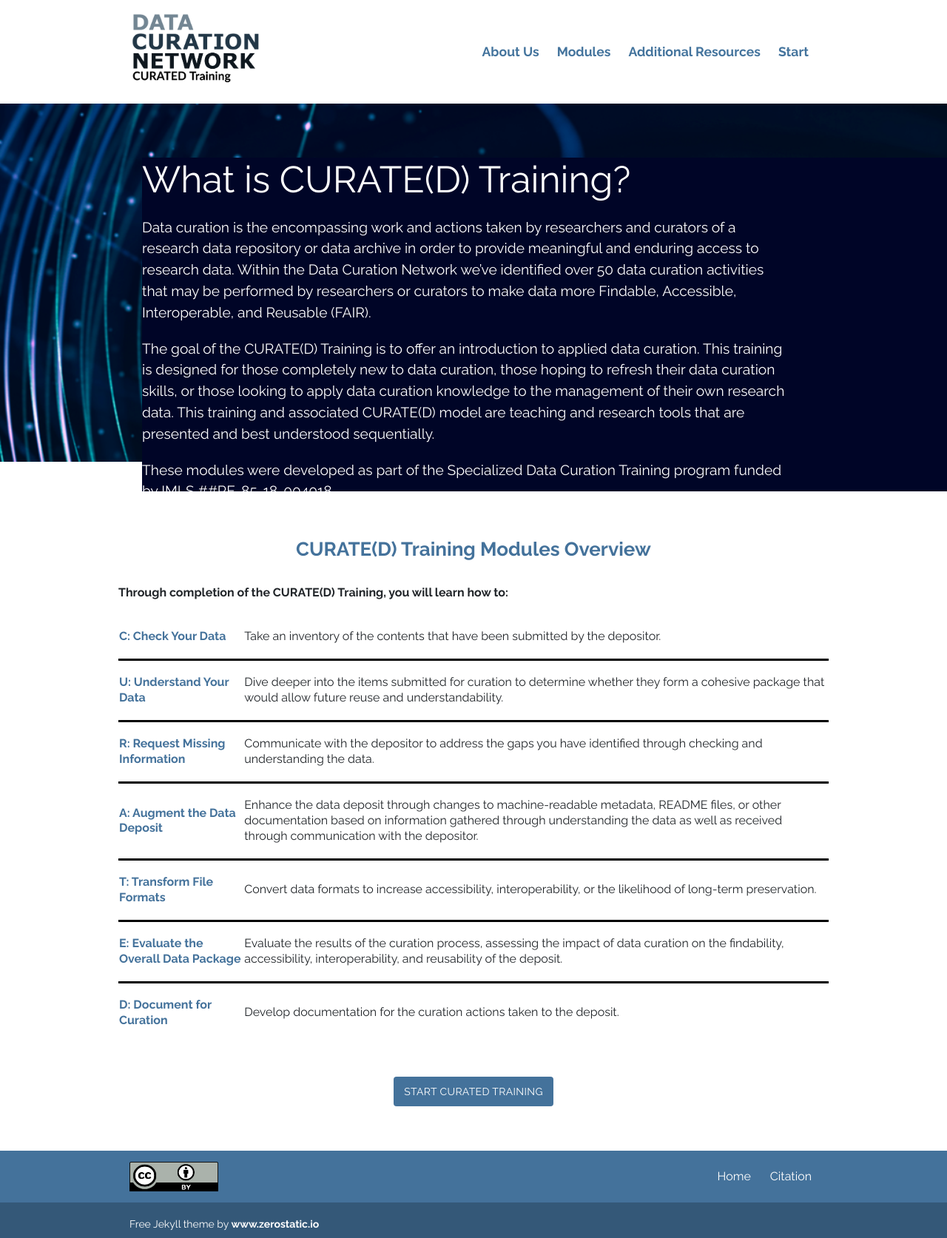
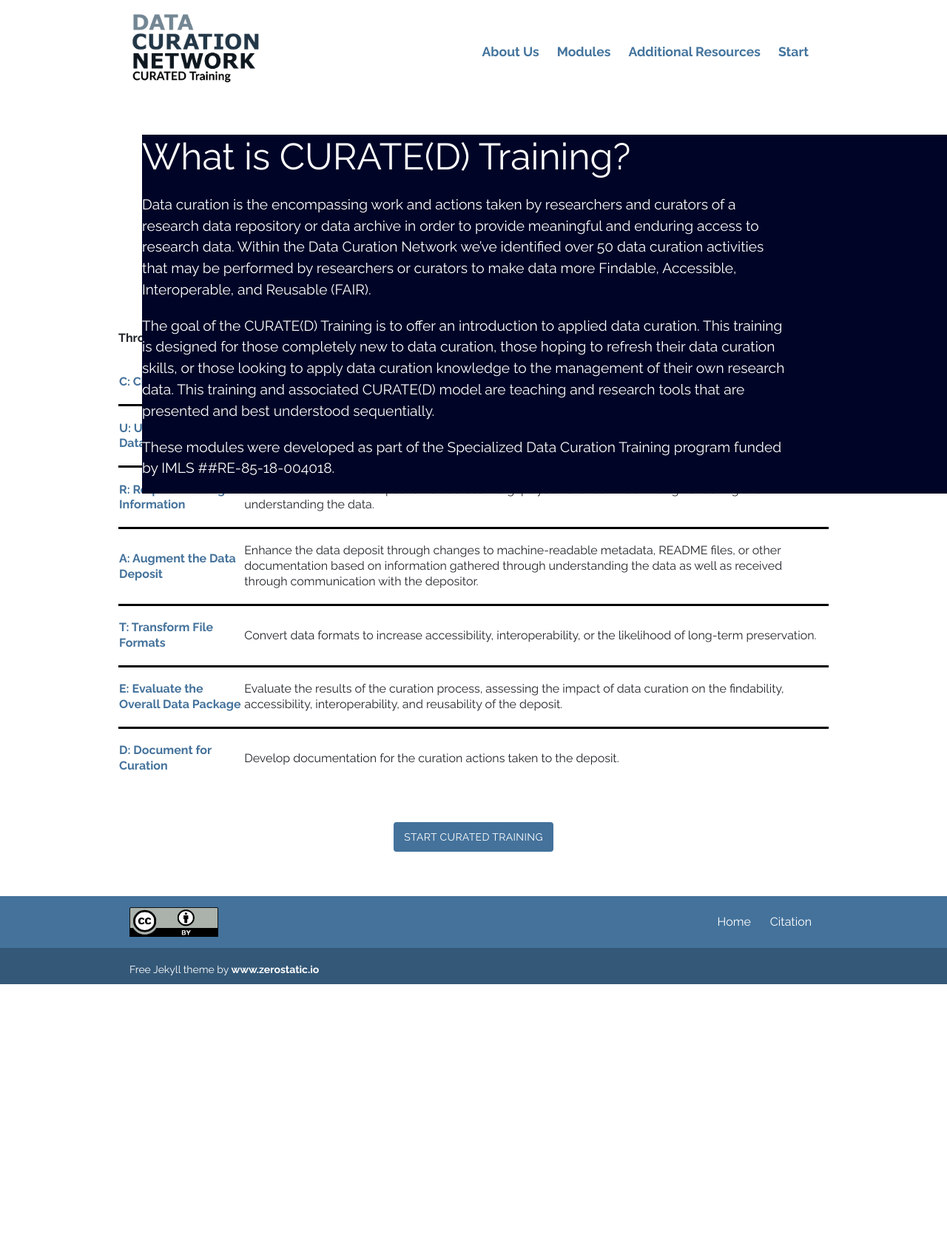
Before and after one commit to DataCurationNetwork/CURATED, a Jekyll site: the page built from index.md, in a window 1280 px wide. Shown: the whole page at 74% size. Built offline with Jekyll 4.4.1, drawn with Linux system fonts in a browser that asks for light colours; after the commit the page ends 1330 px from its top, so only the background shows below that.

Commit message:
Update home.html

```diff
--- a/_layouts/home.html
+++ b/_layouts/home.html
@@ -18,20 +18,13 @@ bodyClass: "page-home"
 
 <div class= "intro">
   <div class = "container-fluid p-0 m-0 b-0">
-    <div class = "wrapper">
+
 
       <div class= "text" style="background-color:#000527">
          {{ content }}
       </div>
 
-      {% if page.intro_image %}
-      <div class= "p-0 m-0 b-0">
-        <img alt="{{ page.title }}" class="intro-image{% if page.intro_image_relative %} intro-image-relative{% endif %}{% if page.intro_image_hide_on_mobile %} intro-image-hide-mobile{% endif %}" src="{{ page.intro_image | relURL }}" />
-      </div>
 
-      {% endif %}
-
-    </div>
   </div>
 </div>
 
```
